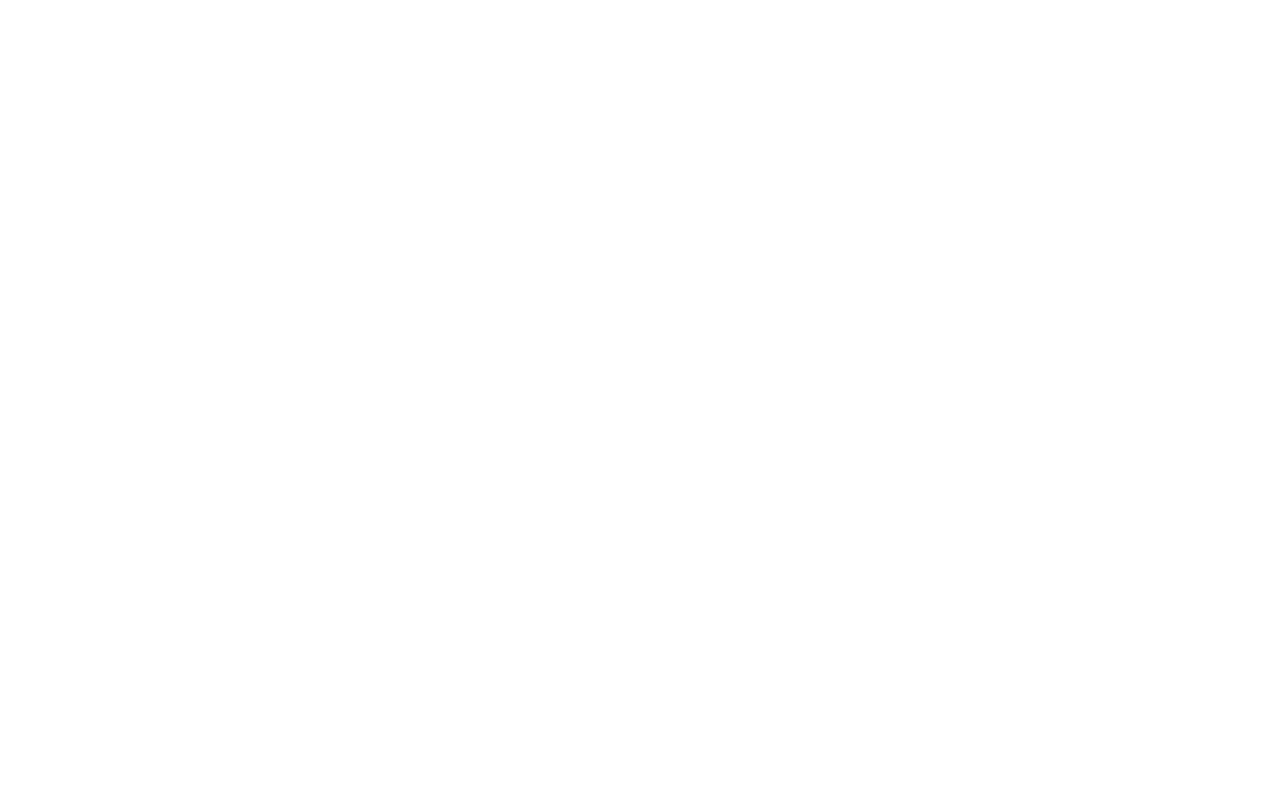
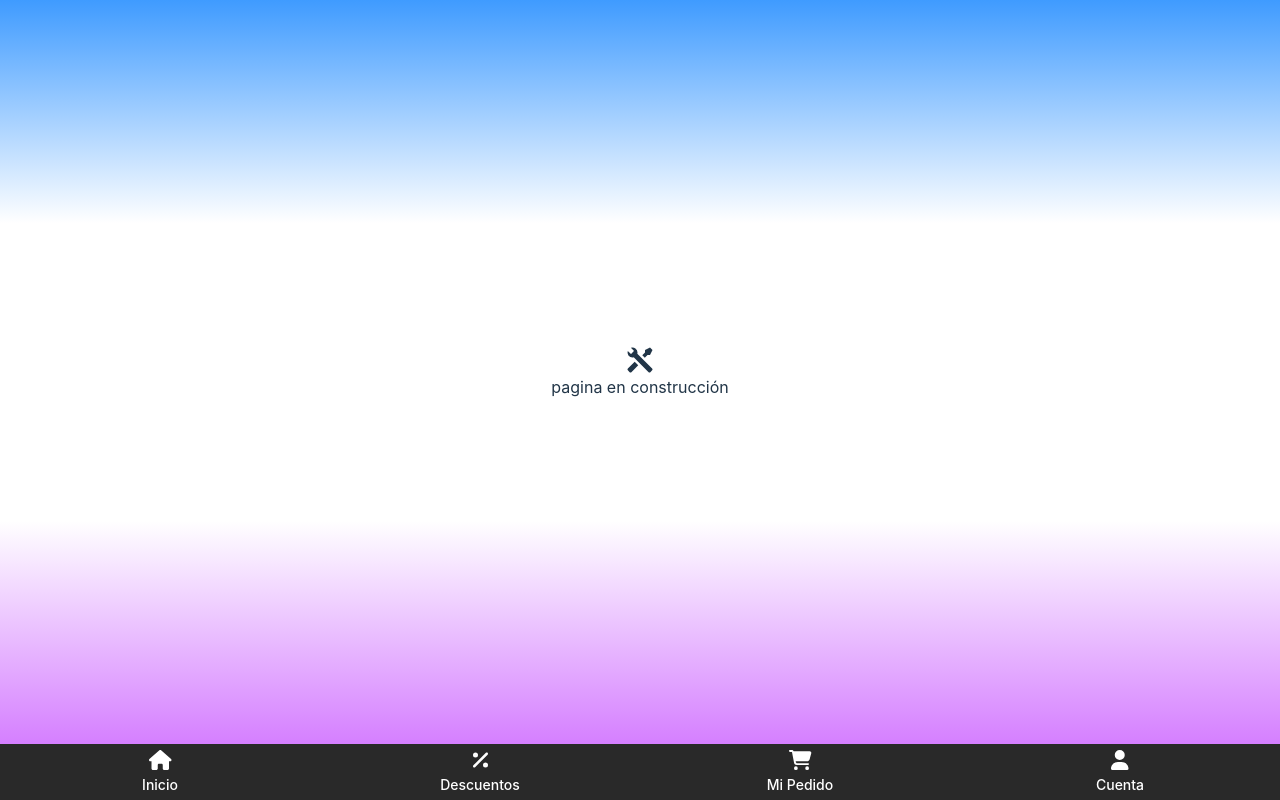
Before and after one commit to JoelFiare/s14-16-n-java, a React (Vite) app in the folder frontend/: page /construccion in a window 1280 px wide. Built offline with nearby package versions, Linux system fonts and the light colour scheme.

Commit message:
feat: add building view

```diff
--- a/frontend/src/App.jsx
+++ b/frontend/src/App.jsx
@@ -6,8 +6,6 @@ import { Routes, Route, Navigate } from "react-router-dom";
 import axios from "axios";
 import Home from "./pages/Home";
 import Profile from "./pages/Profile";
-// import Orders from "./pages/Orders";
-// import Payment from "./pages/Payment";
 import Bonus from "./pages/Bonus";
 import Welcome from "./pages/Welcome/Welcome";
 import Payout from "./components/Payout/Payout";
@@ -27,6 +25,7 @@ import SearchedMeal from "./components/SearchedMeal/SearchedMeal";
 import OrderDetails from "./components/OrderDetails/OrderDetails";
 import { data } from './data/findall';
 import { order } from './data/order'
+import Building from "./components/Building/Building";
 
 function App() {
   const [dataProducts, setDataProducts] = useState([]);
@@ -88,14 +87,6 @@ function App() {
               element={<Bonus />}
             />
             <Route
-              path="pedidos"
-              // element={<Orders />}
-            />
-            <Route
-              path="pagos"
-              // element={<Payment />}
-            />
-            <Route
               path="busqueda"
             >
               <Route
@@ -154,6 +145,10 @@ function App() {
               </Route>
               <Route path=":mealId" />
             </Route>
+            <Route
+              path="construccion"
+              element={<Building />}
+            />
           </Route>
         </Routes>
       </AppContext.Provider>
--- /dev/null
+++ b/frontend/src/components/Building/Building.css
@@ -0,0 +1,17 @@
+.building {
+  flex-grow: 1;
+  display: flex;
+  justify-content: center;
+  align-items: center;
+  flex-direction: column;
+  background: linear-gradient(
+    var(--blue),
+    white 30% 70%,
+    var(--lilac)
+  );
+
+  svg {
+    width: 30px;
+    aspect-ratio: 1;
+  }
+}
--- /dev/null
+++ b/frontend/src/components/Building/Building.jsx
@@ -0,0 +1,13 @@
+import './Building.css'
+
+export default function Building() {
+  return (
+    <main className='building'>
+      <svg xmlns="http://www.w3.org/2000/svg" viewBox="0 0 24 24">
+        <rect width="24" height="24" fill="none" />
+        <path fill="currentColor" d="m21.71 20.29l-1.42 1.42a1 1 0 0 1-1.41 0L7 9.85A3.8 3.8 0 0 1 6 10a4 4 0 0 1-3.78-5.3l2.54 2.54l.53-.53l1.42-1.42l.53-.53L4.7 2.22A4 4 0 0 1 10 6a3.8 3.8 0 0 1-.15 1l11.86 11.88a1 1 0 0 1 0 1.41M2.29 18.88a1 1 0 0 0 0 1.41l1.42 1.42a1 1 0 0 0 1.41 0l5.47-5.46l-2.83-2.83M20 2l-4 2v2l-2.17 2.17l2 2L18 8h2l2-4Z" />
+      </svg>
+      <p>pagina en construcción</p>
+    </main>
+  )
+}
--- a/frontend/src/components/Footer/Footer.jsx
+++ b/frontend/src/components/Footer/Footer.jsx
@@ -4,6 +4,7 @@ import './Footer.css'
 import { FontAwesomeIcon } from '@fortawesome/react-fontawesome'
 import { faHouse, faUser, faPercent, faCartShopping } from '@fortawesome/free-solid-svg-icons'
 
+const build = 'construccion';
 const pages = [
   {
     name: 'Inicio',
@@ -13,7 +14,7 @@ const pages = [
 
   {
     name: "Descuentos",
-    paths: ["/beneficios"],
+    paths: [build, "/beneficios"],
     icon: faPercent,
   },
   {
@@ -26,7 +27,7 @@ const pages = [
   },
   {
     name: "Cuenta",
-    paths: ["/perfil"],
+    paths: [build, "/perfil"],
     icon: faUser,
   },
 ];
@@ -38,6 +39,7 @@ function Footer() {
 
   const showFooter = [
     'inicio',
+    'construccion',
     'busqueda',
     `busqueda/${mealId}`,
     'busqueda/pagar/producto-elegido',
```
